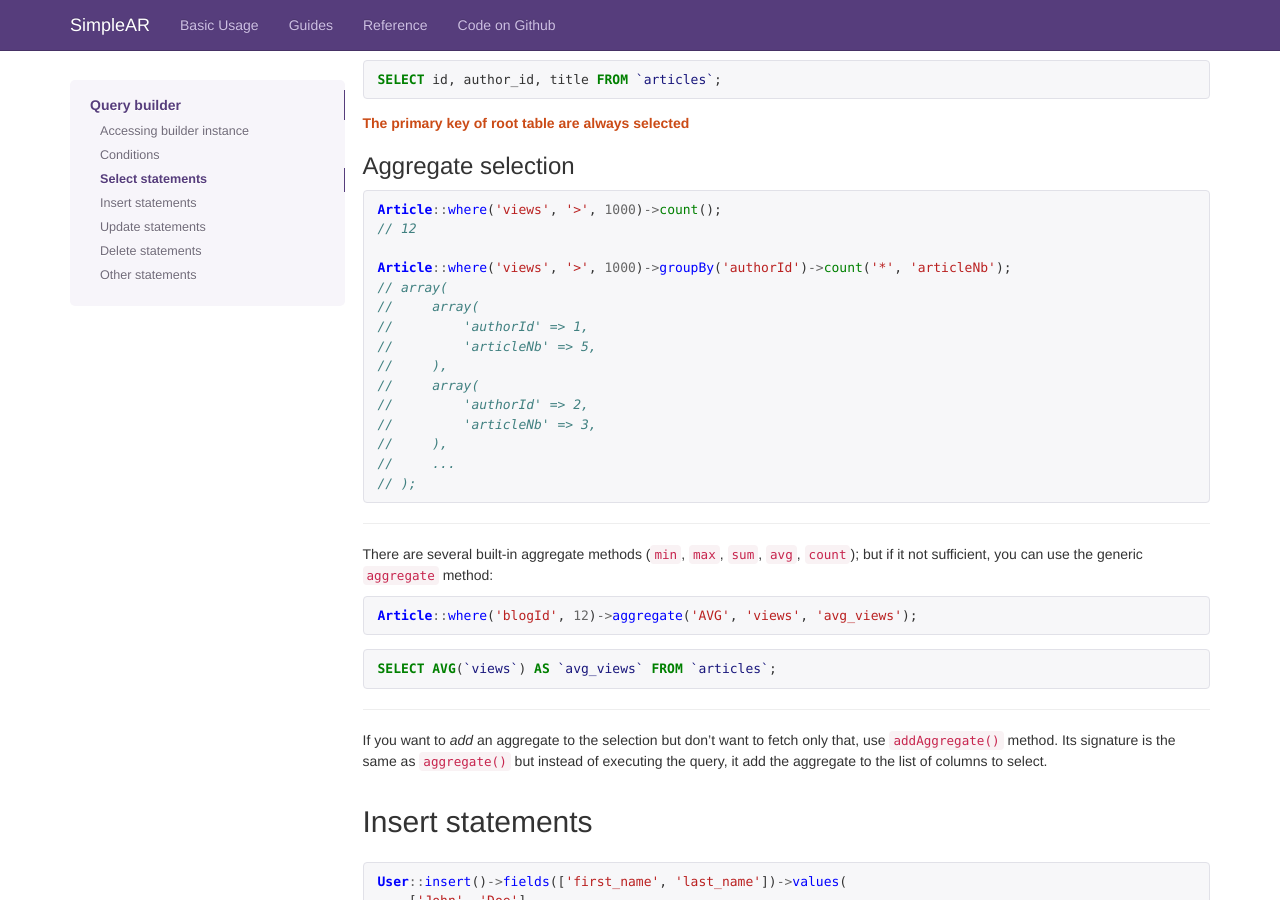
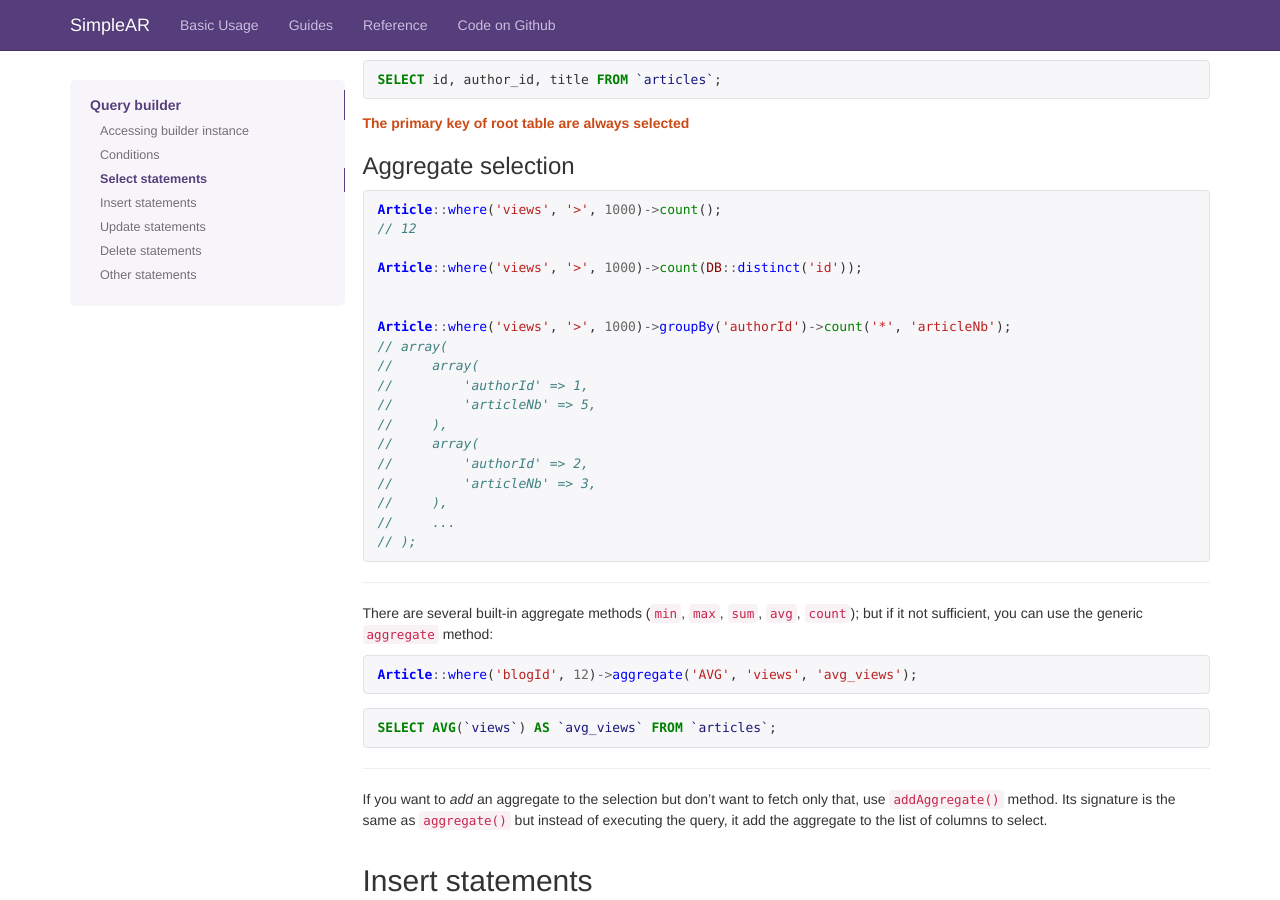
Before and after one commit to Lebugg/SimpleAR, a Jekyll site: the page built from articles/guides/builder.md, in a window 1280 px wide and 900 px high, scrolled down 5021 px. Built offline with Jekyll 4.4.1, drawn with Linux system fonts in a browser that asks for light colours; some web fonts are replaced; Markdown is read by kramdown in place of the engine named in the settings.

Commit message:
add distinct in count doc

```diff
--- a/articles/guides/builder.md
+++ b/articles/guides/builder.md
@@ -312,6 +312,9 @@ SELECT id, author_id, title FROM `articles`;
 Article::where('views', '>', 1000)->count();
 // 12
 
+Article::where('views', '>', 1000)->count(DB::distinct('id'));
+
+
 Article::where('views', '>', 1000)->groupBy('authorId')->count('*', 'articleNb');
 // array(
 //     array(
```
